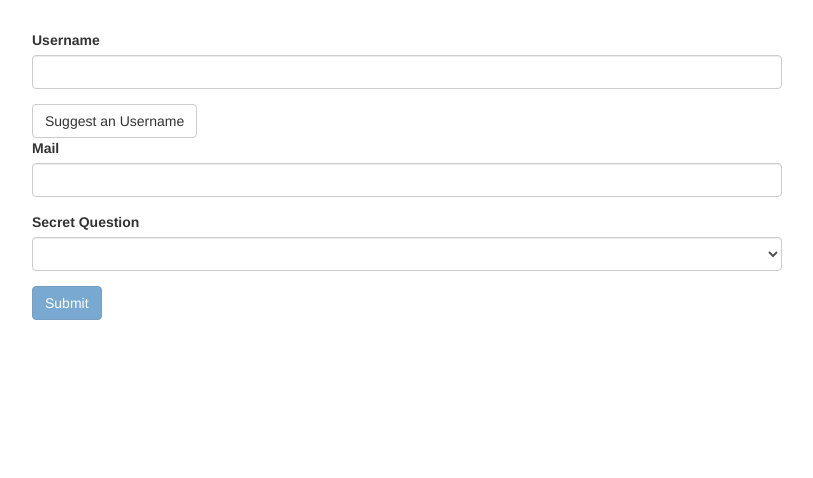
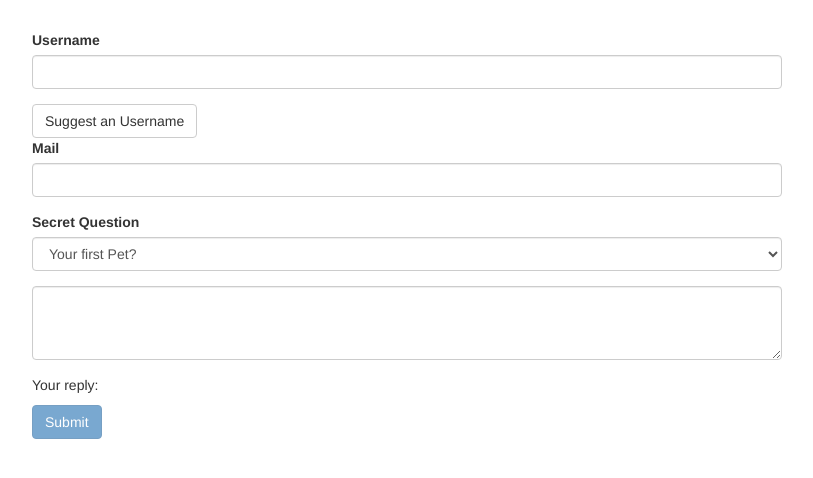
Before and after one commit to uladzimir-yeudakimovich/handling-forms, an Angular app: page / in a window 1280 px wide. Shown: the top 478 px of the page, without its empty margins (233-1046 px from the left). Built offline with nearby package versions, Linux system fonts and the light colour scheme.

Commit message:
Grouping Form Controls

```diff
--- a/src/app/app.component.html
+++ b/src/app/app.component.html
@@ -2,7 +2,10 @@
   <div class="row">
     <div class="col-xs-12 col-sm-10 col-md-8 col-sm-offset-1 col-md-offset-2">
       <form (ngSubmit)="onSubmit()" #f="ngForm">
-        <div class="user-data">
+        <div
+          class="user-data"
+          ngModelGroup="userData"
+          #userData="ngModelGroup">
           <div class="form-group">
             <label for="username">Username</label>
             <input
@@ -28,17 +31,26 @@
             <span class="help-block" *ngIf="!email.valid && email.touched">Please enter a valid value!</span>
           </div>
         </div>
+        <p *ngIf="!userData.valid && userData.touched">User Data is invalid!</p>
         <div class="form-group">
           <label for="secret">Secret Question</label>
           <select
             id="secret"
             class="form-control"
-            ngModel
+            [ngModel]="defaultQuestion"
             name="secret">
             <option value="pet">Your first Pet?</option>
             <option value="teacher">Your first teacher?</option>
           </select>
         </div>
+        <div class="form-group">
+          <textarea
+            name="questionAnswer"
+            rows="3"
+            class="form-control"
+            [(ngModel)]="answer"></textarea>
+        </div>
+        <p>Your reply: {{ answer }}</p>
         <button
           class="btn btn-primary"
           type="submit"
--- a/src/app/app.component.ts
+++ b/src/app/app.component.ts
@@ -8,6 +8,8 @@
 })
 export class AppComponent {
   @ViewChild('f', {static: true}) signupForm: NgForm;
+  defaultQuestion = 'pet';
+  answer = '';
 
   suggestUserName() {
     const suggestedName = 'Superuser';
```
